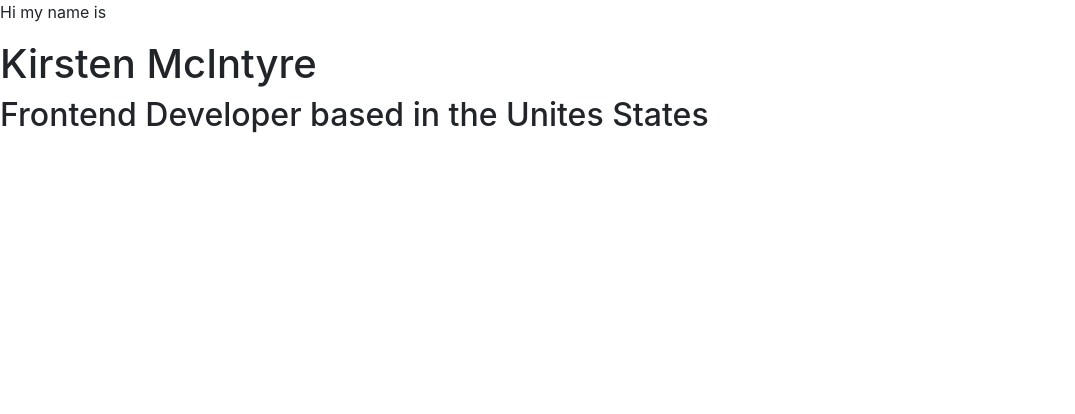
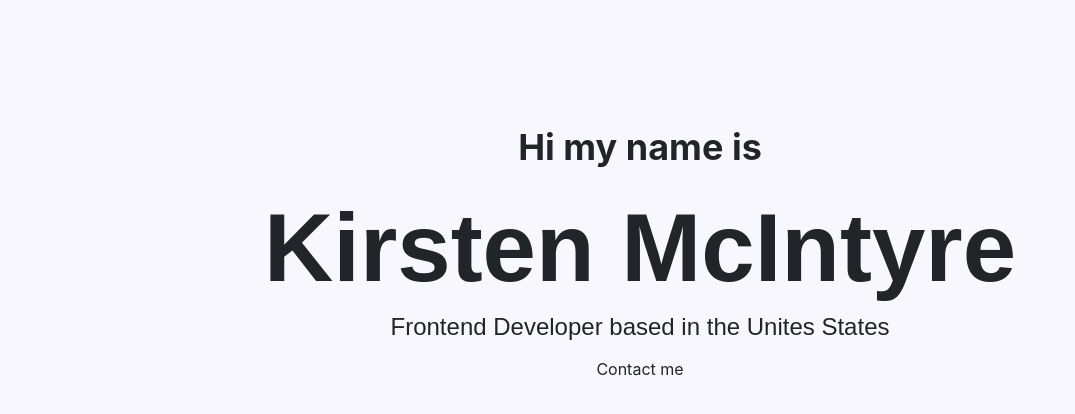
Before and after one commit to kcodes57/portfolio, a plain HTML site: page index.html in a window 1280 px wide. Shown: the whole page, without its empty margins (0-1075 px from the left). Drawn offline with nearby package versions, Linux system fonts and the light colour scheme; a web font is replaced by a local one.

Commit message:
added css and button to page

```diff
--- a/index.html
+++ b/index.html
@@ -50,6 +50,7 @@
       <h1>Kirsten McIntyre</h1>
 
       <h2>Frontend Developer based in the Unites States</h2>
+      <a href="#" class="btn btn-branding">Contact me</a>
     </div>
   </body>
 </html>
--- a/styles/source.css
+++ b/styles/source.css
@@ -1,2 +1,27 @@
-body {
+h1 {
+  font-size: 96px;
+  font-weight: bold;
 }
+h2 {
+  font-size: 24px;
+}
+p {
+  font-size: 36px;
+  font-weight: bold;
+}
+.hero {
+  text-align: center;
+  background-color: #f9f7fe;
+  padding: 120px 80px;
+}
+.hero h1,
+h2,
+h3,
+h4,
+h5,
+h6 {
+  font-family: "Playfair", sans-serif;
+}
+.hero .hero p {
+  font-family: "Poppins", sans-serif;
+}
```
